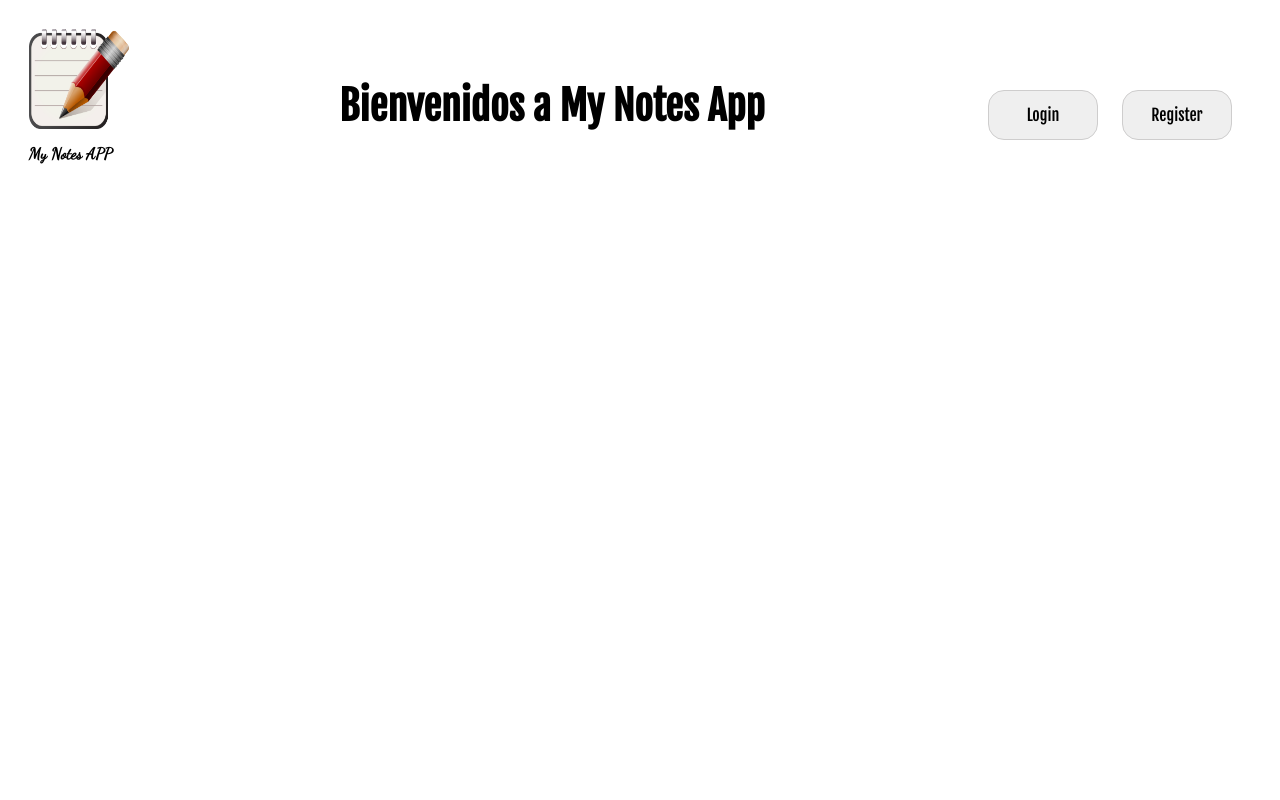
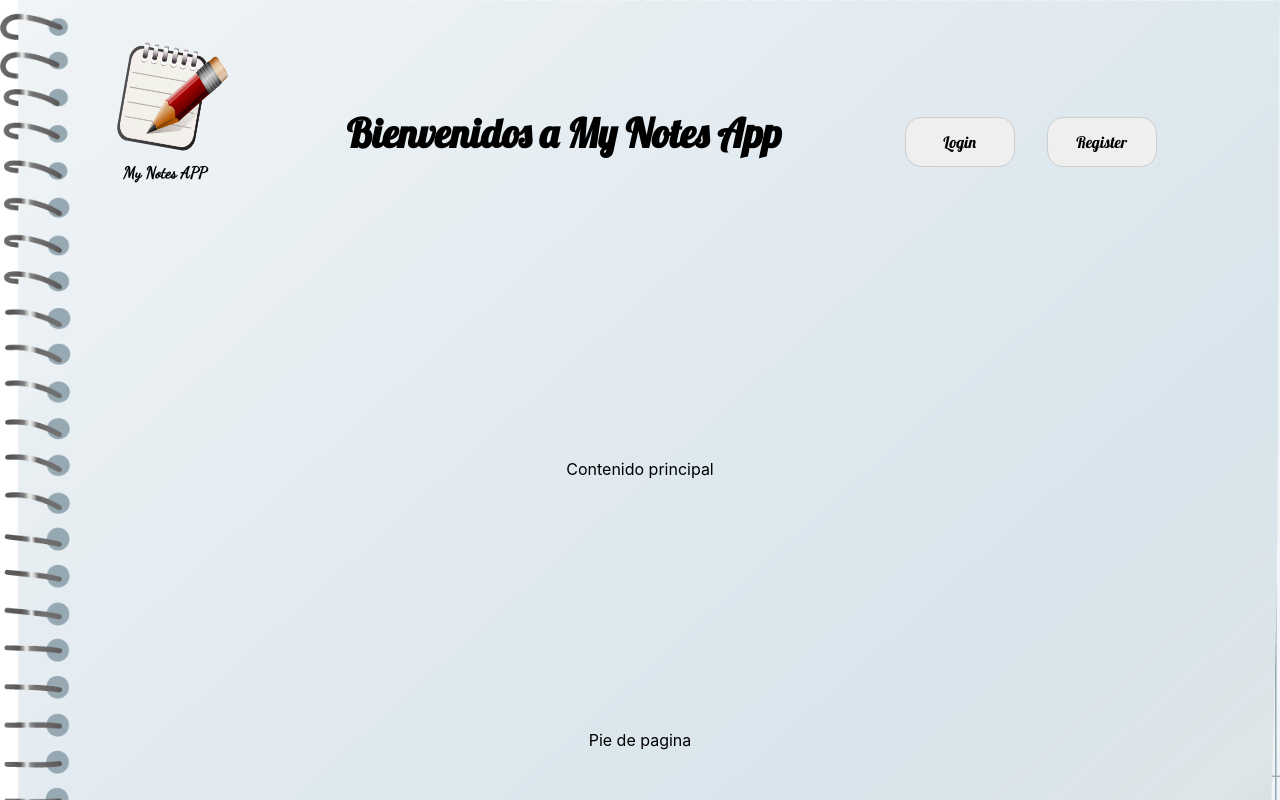
Before and after one commit to pablomonzon95/My_notes_app, a React (Create React App) app: page / in a window 1280 px wide. Built offline with nearby package versions, Linux system fonts and the light colour scheme.

Commit message:
mejorado diseño de la pagina principal y añadida la vista de formulario

```diff
--- a/src/App.css
+++ b/src/App.css
@@ -1,7 +1,4 @@
-@import url("https://fonts.googleapis.com/css2?family=Alfa+Slab+One&display=swap");
-@import url("https://fonts.googleapis.com/css2?family=Alfa+Slab+One&family=Dancing+Script&family=Fjalla+One&display=swap");
-@import url("https://fonts.googleapis.com/css2?family=Alfa+Slab+One&family=Dancing+Script&display=swap");
-
+@import url("https://fonts.googleapis.com/css2?family=Alfa+Slab+One&family=Dancing+Script&family=Fjalla+One&family=Lobster&display=swap");
 .App {
   margin: 0;
   padding: 0;
@@ -9,10 +6,20 @@
 }
 h2,
 button {
-  font-family: "Dancing Script", cursive;
-  font-family: "Fjalla One", sans-serif;
+  font-family: "Lobster", cursive;
 }
 h1 {
-  font-family: "Alfa Slab One", cursive;
   font-family: "Dancing Script", cursive;
 }
+button {
+  border: solid 1px #cecdcd;
+  width: 110px;
+  height: 50px;
+  border-radius: 1rem;
+  font-size: 1rem;
+  transition: 0.5s;
+}
+button:hover {
+  background-color: #cccbcb;
+  transition: 0.75s;
+}
--- a/src/App.js
+++ b/src/App.js
@@ -1,26 +1,29 @@
-
-import './App.css';
+import "./App.css";
 import React from "react";
-import {
-    createBrowserRouter,
-    RouterProvider,
-} from "react-router-dom";
-import { ErrorPage } from './views/ErrorPage';
-import {MainPage} from './views/MainPage'
+import { createBrowserRouter, RouterProvider } from "react-router-dom";
+import { ErrorPage } from "./views/ErrorPage";
+import { MainPage } from "./views/MainPage";
+import { Login } from "./views/Login";
 
 function App() {
   const router = createBrowserRouter([
     {
       path: "/",
-      element: <MainPage/>,
+      element: <MainPage />,
       errorElement: <ErrorPage />,
-    },])
+    },
+    {
+      path: "/login",
+      element: <Login />,
+      errorElement: <ErrorPage />,
+    },
+  ]);
 
-    return <div>
-
+  return (
+    <div>
       <RouterProvider router={router} />
-
-  </div>
+    </div>
+  );
 }
 
 export default App;
--- /dev/null
+++ b/src/Components/Form/index.js
@@ -0,0 +1,12 @@
+import "./style.css";
+export const Form = ({ textoBoton }) => {
+  return (
+    <form className="form">
+      <label htmlFor="email">Email</label>
+      <input type="email" id="email" name="email"></input>
+      <label>Contraseña</label>
+      <input type="password" id="password" name="password"></input>
+      <button>{textoBoton}</button>
+    </form>
+  );
+};
--- /dev/null
+++ b/src/Components/Form/style.css
@@ -0,0 +1,25 @@
+.form {
+  background-color: #e1eaf0;
+  display: flex;
+  flex-direction: column;
+  align-items: center;
+  justify-content: center;
+  width: 100%;
+  height: 100vh;
+  gap: 1rem;
+}
+.form > label {
+  font-family: "Lobster", cursive;
+  font-size: 3rem;
+}
+.form > input {
+  background-color: white;
+  border: none;
+  text-align: center;
+  width: 50%;
+  max-width: 600px;
+  height: 2rem;
+  border-radius: 5px;
+  font-size: 2rem;
+  margin-bottom: 5rem;
+}
--- a/src/Components/Header/style.css
+++ b/src/Components/Header/style.css
@@ -1,44 +1,31 @@
 .header {
-  min-width: 600px;
   padding: 1rem;
 
   display: flex;
   flex-wrap: wrap;
-  justify-content: space-between;
+  justify-content: space-evenly;
   align-items: baseline;
   gap: 1rem;
 }
 .header img {
   width: 100px;
   height: 100px;
+  rotate: 10deg;
 }
 .logo {
-  position: relative;
-  top: 0.5rem;
-  left: 0.8rem;
+  padding-top: 2rem;
 }
 .logo h1 {
   font-size: 1rem;
 }
 .header h2 {
   font-size: 2.5rem;
-  padding-top: 2rem;
+  text-align: center;
 }
-.header button {
-  border: solid 1px #cecdcd;
-  width: 110px;
-  height: 50px;
-  border-radius: 1rem;
-  font-size: 1rem;
-  transition: 0.5s;
+
+.buttonSection {
+  display: flex;
+  justify-content: center;
+  flex-wrap: wrap;
+  gap: 2rem;
 }
-.header button:hover {
-  background-color: #cccbcb;
-  transition: 0.75s;
-}
-.buttonSection {
-  margin-right: 2rem;
-  display: flex;
-  flex-wrap: wrap;
-  gap: 1.5rem;
-}
--- /dev/null
+++ b/src/views/Login/index.js
@@ -0,0 +1,9 @@
+import "./style.css";
+import { Form } from "../../Components/Form";
+export const Login = () => {
+  return (
+    <div className="form">
+      <Form textoBoton="Login"></Form>
+    </div>
+  );
+};
--- a/src/views/MainPage/index.js
+++ b/src/views/MainPage/index.js
@@ -1,3 +1,4 @@
+import "./style.css";
 import { Header } from "../../Components/Header";
 export const MainPage = () => {
   return (
@@ -6,6 +7,8 @@ export const MainPage = () => {
         <button>Login</button>
         <button>Register</button>
       </Header>
+      <main>Contenido principal</main>
+      <footer>Pie de pagina</footer>
     </div>
   );
 };
--- a/src/views/MainPage/style.css
+++ b/src/views/MainPage/style.css
@@ -0,0 +1,19 @@
+.main_page {
+  background-image: url("../../../public/img/fondo.png");
+  background-size: cover;
+  height: 100vh;
+  display: flex;
+  flex-direction: column;
+}
+.main_page > main {
+  display: flex;
+  width: 100vw;
+
+  justify-content: center;
+  align-items: center;
+  flex-grow: 1;
+}
+.main_page > footer {
+  flex-grow: 0.1;
+  text-align: center;
+}
```
Also changed, not shown: public/img/fondo.png (added), public/img/fondoPrincipal.jpg (deleted), src/views/Login/style.css (added).
